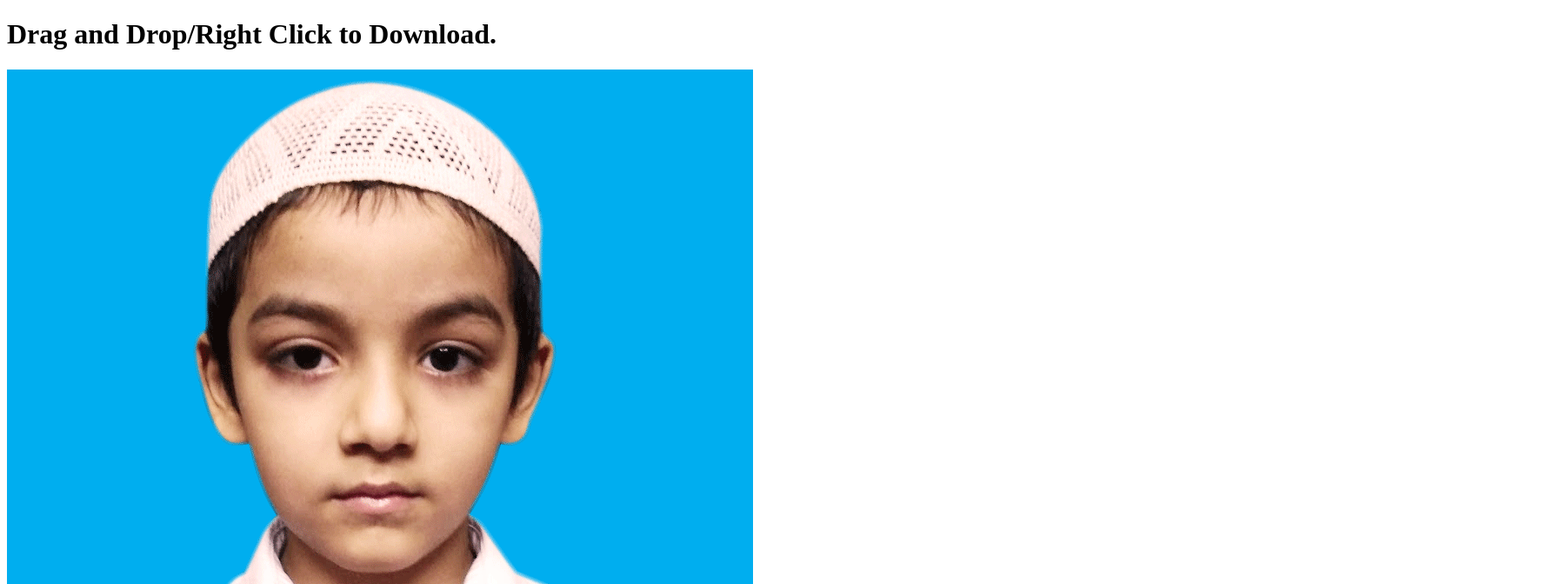
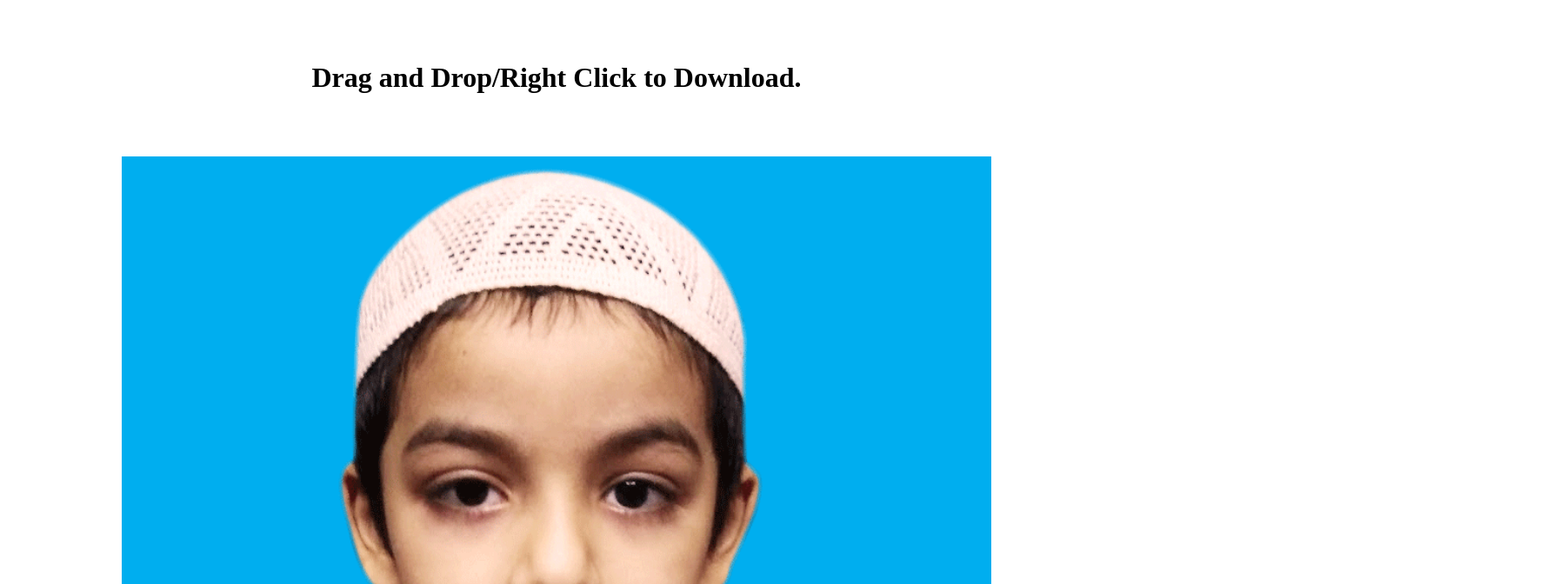
Before and after one commit to ahmedtusher/Project_2, a plain HTML site: page images/images.html in a window 1280 px wide. Shown: the top 672 px of the page at 87% size, 1786 px wide, since content can reach past the window. Drawn offline with Linux system fonts and the light colour scheme.

Commit message:
Update images.html

```diff
--- a/images/images.html
+++ b/images/images.html
@@ -9,7 +9,19 @@
 
     <style type="text/css">
         /* override css */
-
+        body{
+            width: 1100px;
+            margin: auto;
+        }
+        img{
+            height: 1000px;
+            width: 1000px;
+            margin: 50px;
+        }
+        h1{
+            text-align: center;
+            padding-top: 50px;
+        }
     </style>
 
 </head>
```
